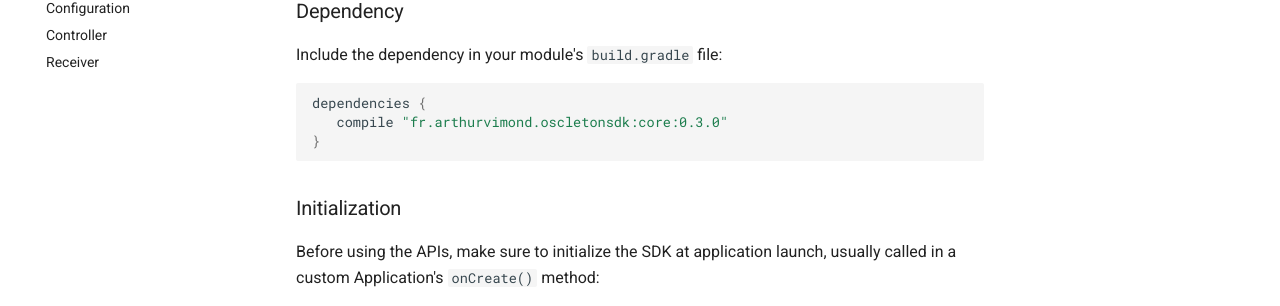
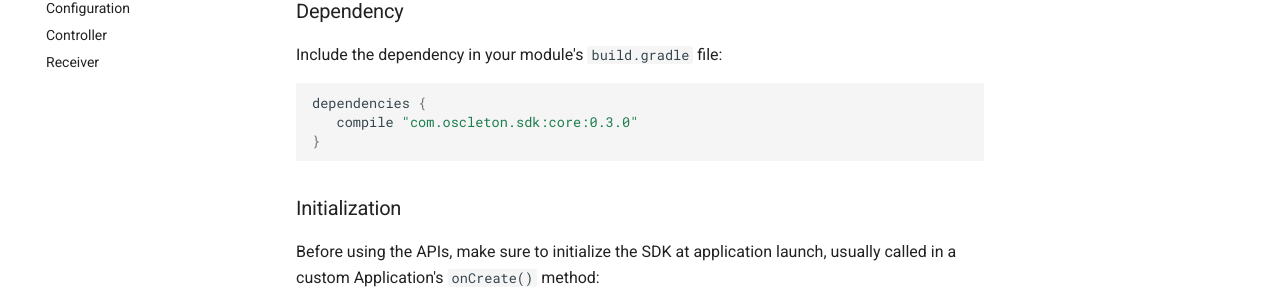
Before and after one commit to ArthurVimond/oscleton-android-sdk, an MkDocs documentation site: the page built from doc/docs/getting-started/android-project-setup.md, in a window 1280 px wide and 1297 px high. Shown: the part 232-538 px from the top of the window. Built offline with MkDocs 1.6.1 and Material for MkDocs 9.7.7, drawn with Linux system fonts in a browser that asks for light colours; old or Windows-style settings are respelled for this version of MkDocs.

Commit message:
doc(mkdocs): change JCenter package in android project setup

````diff
--- a/doc/docs/getting-started/android-project-setup.md
+++ b/doc/docs/getting-started/android-project-setup.md
@@ -6,7 +6,7 @@ Include the dependency in your module's `build.gradle` file:
 
 ``` groovy
 dependencies {
-   compile "fr.arthurvimond.oscletonsdk:core:0.3.0"
+   compile "com.oscleton.sdk:core:0.3.0"
 }
 ```
 
````
